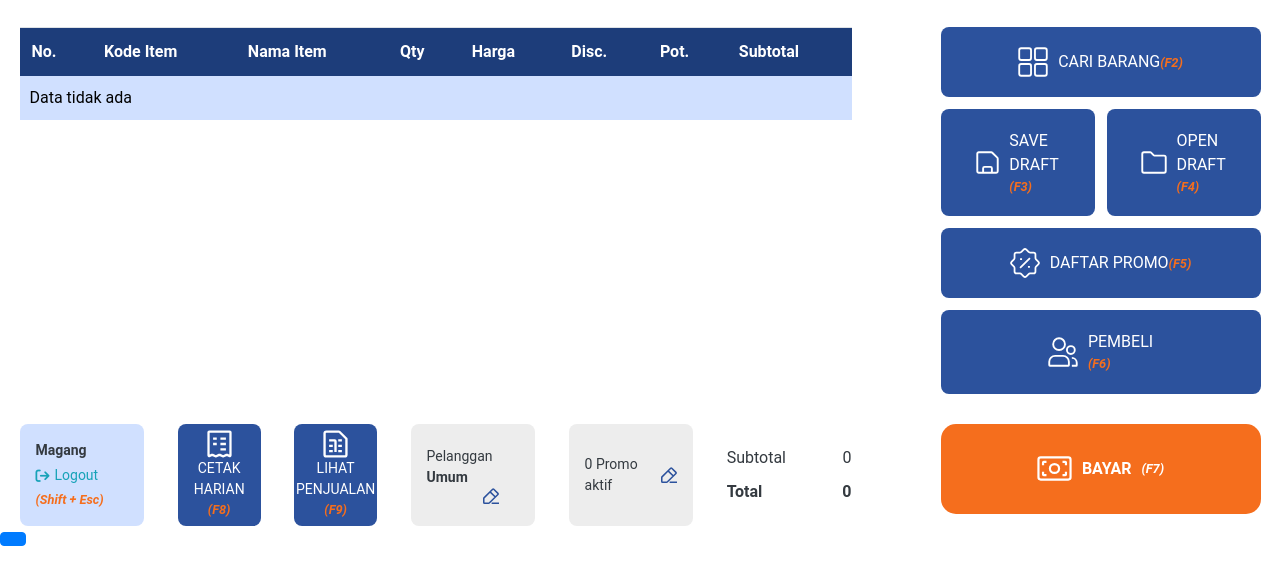
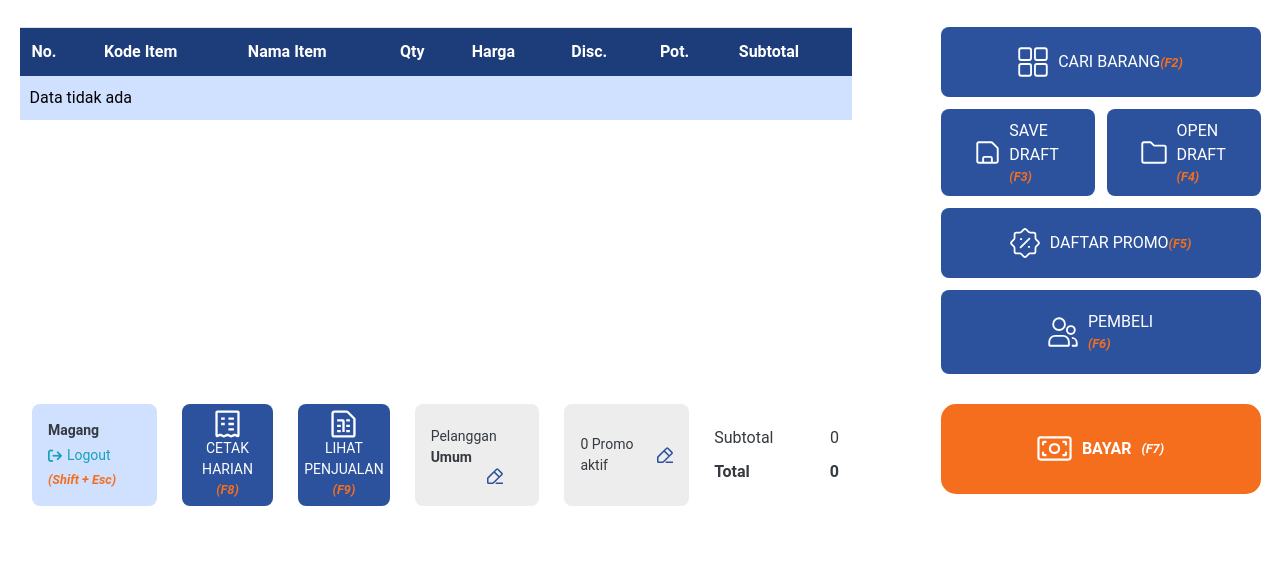
Before and after one commit to rifkigg/point-of-sales, a plain HTML site: page index.html in a window 1280 px wide. Shown: the part 136-720 px from the top of the page. Drawn offline with nearby package versions, Linux system fonts and the light colour scheme.

Commit message:
Merapihkan button fitur dan button footer

```diff
--- a/index.html
+++ b/index.html
@@ -84,11 +84,11 @@
             CARI BARANG
             <div class="shortcut-btn">(F2)</div></a
           >
-          <div class="d-flex justify-content-between w-100 h-100">
+          <div class="d-flex justify-content-between align-items-stretch w-100 h-100">
             <a
               data-bs-toggle="modal"
               data-bs-target="#save"
-              class="fw-500 btn-fitur bg-biru lengkung text-none text-white p-20 border-0 d-flex align-items-center justify-content-center text-start mb-0"
+              class="fw-500 p-10 btn-fitur bg-biru lengkung text-none text-white border-0 d-flex align-items-center justify-content-center text-start mb-0"
               style="width: calc(50% - 6px)"
             >
               <img
@@ -104,7 +104,7 @@
             <a
               data-bs-toggle="modal"
               data-bs-target="#open"
-              class="fw-500 btn-fitur bg-biru lengkung text-none text-white p-20 border-0 d-flex align-items-center justify-content-center text-start mb-0"
+              class="fw-500 p-10 btn-fitur bg-biru lengkung text-none text-white border-0 d-flex align-items-center justify-content-center text-start mb-0"
               style="width: calc(50% - 6px)"
             >
               <img
@@ -151,7 +151,7 @@
     </main>
 
     <footer class="d-flex justify-content-around align-items-stretch">
-      <div class="wrap d-flex align-items-stretch justify-content-between">
+      <div class="wrap d-flex align-items-stretch justify-content-around">
         <a
           href="#"
           data-bs-toggle="modal"
@@ -254,14 +254,6 @@
         </div></a
       >
     </footer>
-    <!-- Button trigger modal -->
-    <button
-      type="button"
-      class="btn btn-primary"
-      data-bs-toggle="modal"
-      data-bs-target="#staticBackdrop"
-    ></button>
-
     <!-- Modal -->
     <div
       class="modal fade"
--- a/style.css
+++ b/style.css
@@ -63,6 +63,14 @@ nav {
 
 .table {
   background-color: var(--biru);
+}
+
+.p-10 {
+  padding: 10px 20px;
+}
+
+.height-25{
+  height: 25%;
 }
 
 .header {
@@ -194,7 +202,7 @@ footer {
   background-color: var(--blue2);
   padding: 6px 8px;
   color: white;
-  width: 10%;
+  width: 11%;
 }
 
 .light-gray {
```
